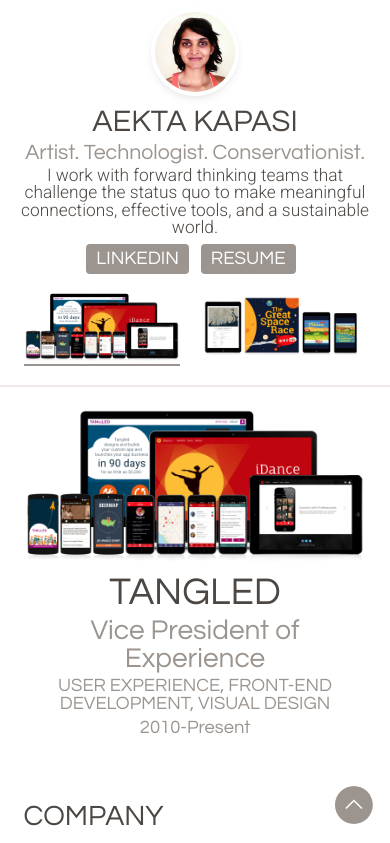
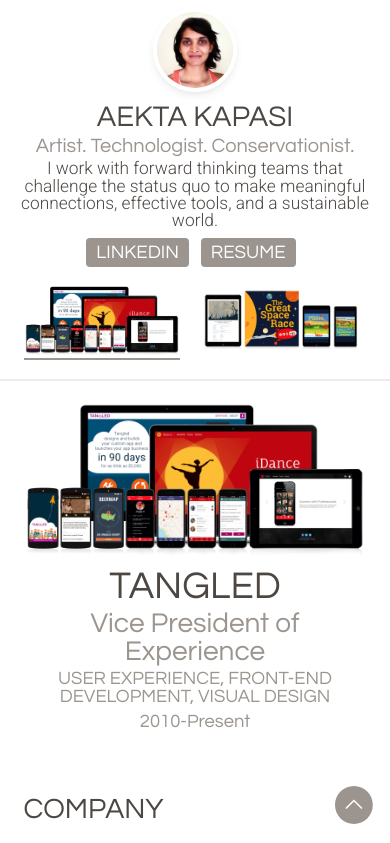
Before and after one commit to aektakapasi/aektakapasi.github.io, a plain HTML site: page index.html in a window 390 px wide. Shown: the top 843 px of the page. Drawn offline with Linux system fonts and the light colour scheme.

Commit message:
Updated Profile Section for Mobile

```diff
--- a/css/style.css
+++ b/css/style.css
@@ -1275,16 +1275,16 @@ and (max-width: 480px)	{
 									font-size: 0.84em; /* the em is calculated from the h3 element */
 									}
 	#profile img#avatar	{
-						height: 80px;
-    					width: 80px;
-						}
+					height: 76px;
+    					width: 76px;
+					}
 
 	#profile h1	{
-    			font-size: 23pt;
+    			font-size: 22pt;
 			}
 
 	#profile h2	{
-    			font-size: 16pt;
+    			font-size: 15pt;
 			}
 
 	#profile p	{
```
